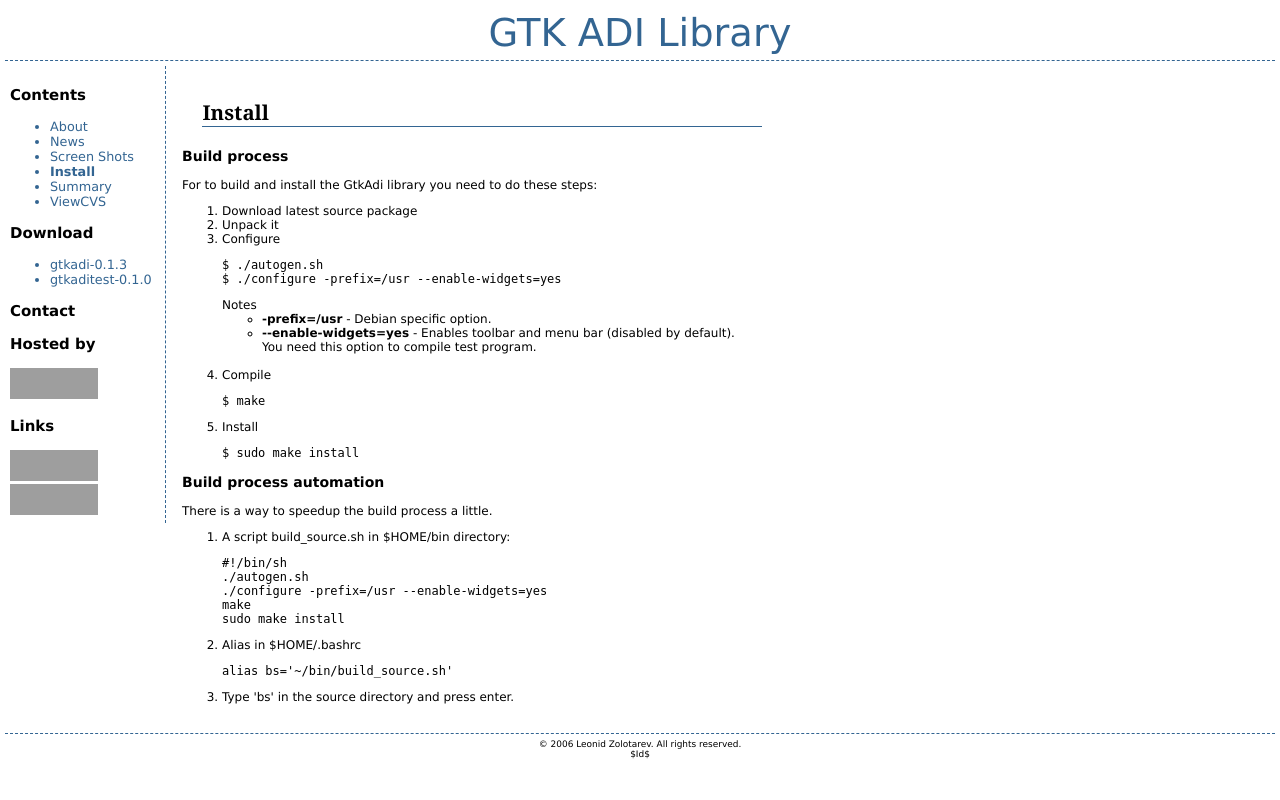
After one commit to leoz/gtkadi, a PHP site: page /install.php in a window 1280 px wide. The commit adds this page. Run offline with PHP 8.4, Linux system fonts and the light colour scheme; grey boxes are pictures that could not be loaded.

Commit message:
Add install page.

```diff
--- a/web/contents.php
+++ b/web/contents.php
@@ -5,6 +5,7 @@ $contents = array(
 	'about.php' => 'About',
 	'index.php' => 'News',
 	'shots.php' => 'Screen Shots',
+	'install.php' => 'Install',
 	'http://sourceforge.net/projects/gtkadi' => 'Summary',
 	'http://cvs.sourceforge.net/viewcvs.py/gtkadi/' => 'ViewCVS'
 );
--- a/web/index.php
+++ b/web/index.php
@@ -10,6 +10,10 @@
 <div id="main">
 
 <h2>News</h2>
+
+<p>
+2006-01-21: <a href="install.php">Install page</a> was added.
+</p>
 
 <p>
 2005-12-27: Freshmeat link was added.
@@ -51,7 +55,7 @@ Use CVS to get latest sources.
 </div>
 <div class="clearing"> </div>
 <div id="footer">
-	&copy; 2005 Leonid Zolotarev. All rights reserved.
+	&copy; 2005 - 2006 Leonid Zolotarev. All rights reserved.
 	<br/>
 	$Id$
 </div>
--- /dev/null
+++ b/web/install.php
@@ -0,0 +1,69 @@
+<!DOCTYPE html PUBLIC "-//W3C//DTD XHTML 1.1//EN"
+          "http://www.w3.org/TR/xhtml11/DTD/xhtml11.dtd">
+<html lang="en">
+<?php include("head.php"); ?>
+<body>
+<?php include("header.php"); ?>
+<div id="container">
+<div id="content">
+<?php include("left_bar.php"); ?>
+<div id="main">
+
+<h2>Install</h2>
+
+<h3>Build process</h3>
+
+For to build and install the GtkAdi library you need to do these steps:
+
+<ol>
+	<li>Download latest source package</li>
+	<li>Unpack it</li>
+	<li>Configure
+    <pre>$ ./autogen.sh<br>$ ./configure -prefix=/usr --enable-widgets=yes</pre>
+	Notes
+		<ul>
+		<li>
+		<span style="font-weight: bold;">-prefix=/usr</span> - Debian specific option.
+		</li>
+		<li>
+		<span style="font-weight: bold;">--enable-widgets=yes</span> - Enables toolbar and menu bar (disabled by default).
+		<br/>
+		You need this option to compile test program.
+		</li>
+		</ul>
+		<br/>
+    </li>
+	<li>Compile
+    <pre>$ make</pre>
+	</li>
+	<li>Install
+    <pre>$ sudo make install</pre>
+	</li>
+</ol>
+
+<h3>Build process automation</h3>
+
+There is a way to speedup the build process a little.
+
+<ol>
+	<li>A script build_source.sh in $HOME/bin directory:
+    <pre>#!/bin/sh<br>./autogen.sh<br>./configure -prefix=/usr --enable-widgets=yes<br>make<br>sudo make install</pre>
+	</li>
+	<li>Alias in $HOME/.bashrc
+    <pre>alias bs='~/bin/build_source.sh'</pre>
+	</li>
+	<li>Type 'bs' in the source directory and press enter.
+	</li>
+</ol>
+
+</div>
+</div>
+</div>
+<div class="clearing"> </div>
+<div id="footer">
+	&copy; 2006 Leonid Zolotarev. All rights reserved.
+	<br/>
+	$Id$
+</div>
+</body>
+</html>
```
